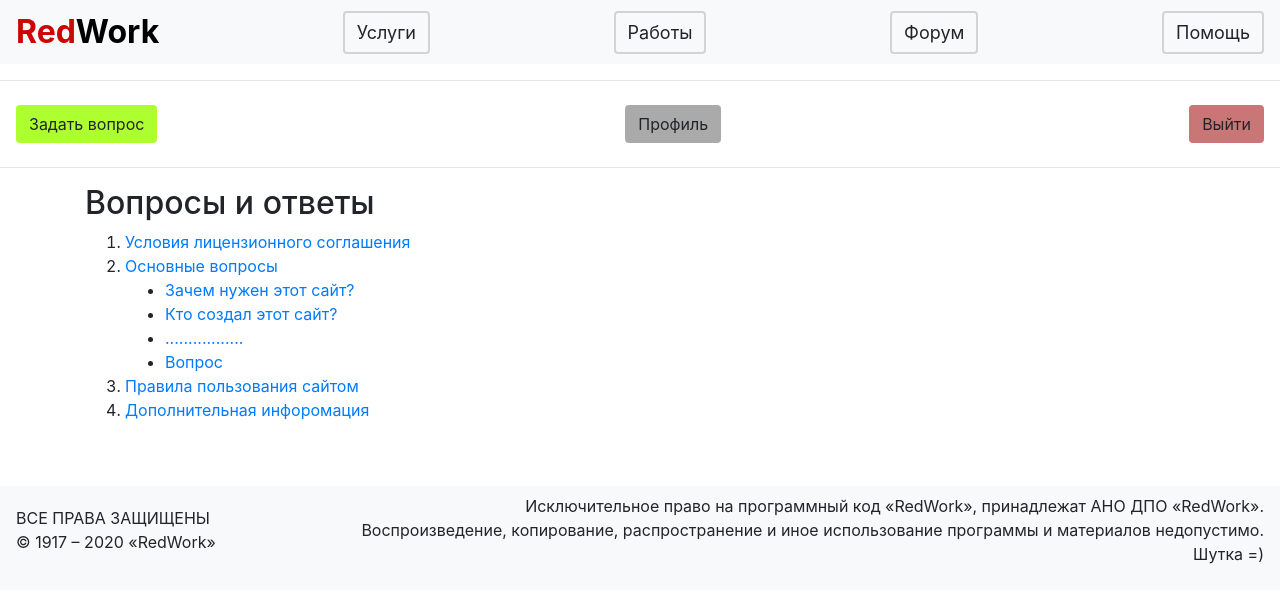
After one commit to johtai/RedWork, a Flask app: page /help in a window 1280 px wide. The commit adds this page. Shown: the top 603 px of the page. Run offline with Flask 3, Linux system fonts and the light colour scheme; parts of the project's set-up code (start-up, migrations or seed data) failed here and were passed over; some libraries are stand-ins or nearby versions.

Commit message:
help added

```diff
--- a/main.py
+++ b/main.py
@@ -42,6 +42,14 @@ class ThemeForm(FlaskForm):
     title = StringField('Название', validators=[DataRequired()])
     category = StringField('Категория', validators=[DataRequired()])
     is_private = BooleanField("Приватность")
+    submit = SubmitField("Применить")
+
+
+class QuestionForm(FlaskForm):
+    theme = StringField('Тема/Категория')
+    title = StringField('Текст вопроса')
+    email = StringField('Ваша почта')
+    is_anon = BooleanField("Отправить анонимно?")
     submit = SubmitField("Применить")
 
 
@@ -354,6 +362,20 @@ def defers():
     return render_template('index.html', jobs=jobs, title='Отложенные')
 
 
+@app.route('/help')
+def help():
+    return render_template('help.html', title='Вопросы и ответы')
+
+
+@app.route('/question', methods=['GET', 'POST'])
+def question():
+    form = QuestionForm()
+
+    if form.validate_on_submit():
+        return redirect('/')
+    return render_template('question.html', form=form, title='Вопросы и ответы')
+
+
 if __name__ == '__main__':
     db_session.global_init("db/redwork.sqlite")
     app.run(port=8080, host='127.0.0.1')
--- a/templates/base.html
+++ b/templates/base.html
@@ -9,7 +9,7 @@
           integrity="sha384-Vkoo8x4CGsO3+Hhxv8T/Q5PaXtkKtu6ug5TOeNV6gBiFeWPGFN9MuhOf23Q9Ifjh"
           crossorigin="anonymous">
     <title>{{title}}</title>
-    <link rel="shortcut icon" href='https://yt3.ggpht.com/a/AGF-l79K11Q_IfhZ-Up-Nz9RawnLFosCJ8v0KRuoiA=s900-c-k-c0xffffffff-no-rj-mo'>
+    <link rel="shortcut icon" href='https://upload.wikimedia.org/wikipedia/commons/thumb/1/12/Red_trademark.svg/1200px-Red_trademark.svg.png'>
 </head>
 <body>
 <header>
@@ -24,7 +24,7 @@
     </nav>
     <hr>
     <nav class="navbar">
-        {% if current_user.is_authenticated and request.path != "/forum"  %}
+        {% if current_user.is_authenticated and request.path != "/forum" and request.path != "/help"  %}
             <a style="background: #76ca7d" class='btn' href="/jobs">Добавить работу</a>
             <a style="background: #a4d433" class='btn btn-default' href="">Категории</a>
             <a style="background: #c4ca76" class='btn btn-default' href="/my_jobs">Мои работы</a>
@@ -34,6 +34,10 @@
             <a style="background: #ca7676" class='btn btn-default' href="/logout">Выйти</a>
         {% elif current_user.is_authenticated and request.path == "/forum" %}
             <a style="background: #76ca7d" class='btn' href="/theme_add">Добавить тему</a>
+            <a style="background: #aaaaaa" class='btn btn-default' href='/user/{{ current_user.id }}'>Профиль</a>
+            <a style="background: #ca7676" class='btn btn-default' href="/logout">Выйти</a>
+        {% elif request.path == "/help" %}
+            <a style="background: #adff2f" class='btn' href="/question">Задать вопрос</a>
             <a style="background: #aaaaaa" class='btn btn-default' href='/user/{{ current_user.id }}'>Профиль</a>
             <a style="background: #ca7676" class='btn btn-default' href="/logout">Выйти</a>
         {% else %}
--- /dev/null
+++ b/templates/help.html
@@ -0,0 +1,17 @@
+{% extends "base.html" %}
+{% block content %}
+
+<h2>{{title}}</h2>
+<ol>
+    <li><a href="/">Условия лицензионного соглашения</a><br></li>
+    <li><a href="/">Основные вопросы</a><br></li>
+    <ul type="disc">
+    <li><a href="/">Зачем нужен этот сайт?</a><br></li>
+    <li><a href="/">Кто создал этот сайт?</a><br></li>
+    <li><a href="/">.................</a><br></li>
+    <li><a href="/">Вопрос</a><br></li>
+    </ul>
+    <li><a href="/">Правила пользования сайтом</a><br></li>
+    <li><a href="/">Дополнительная инфоромация</a><br></li>
+</ol>
+{% endblock %}
```
Also changed, not shown: templates/question.html (added, +39 -0 lines), db/redwork.sqlite.
